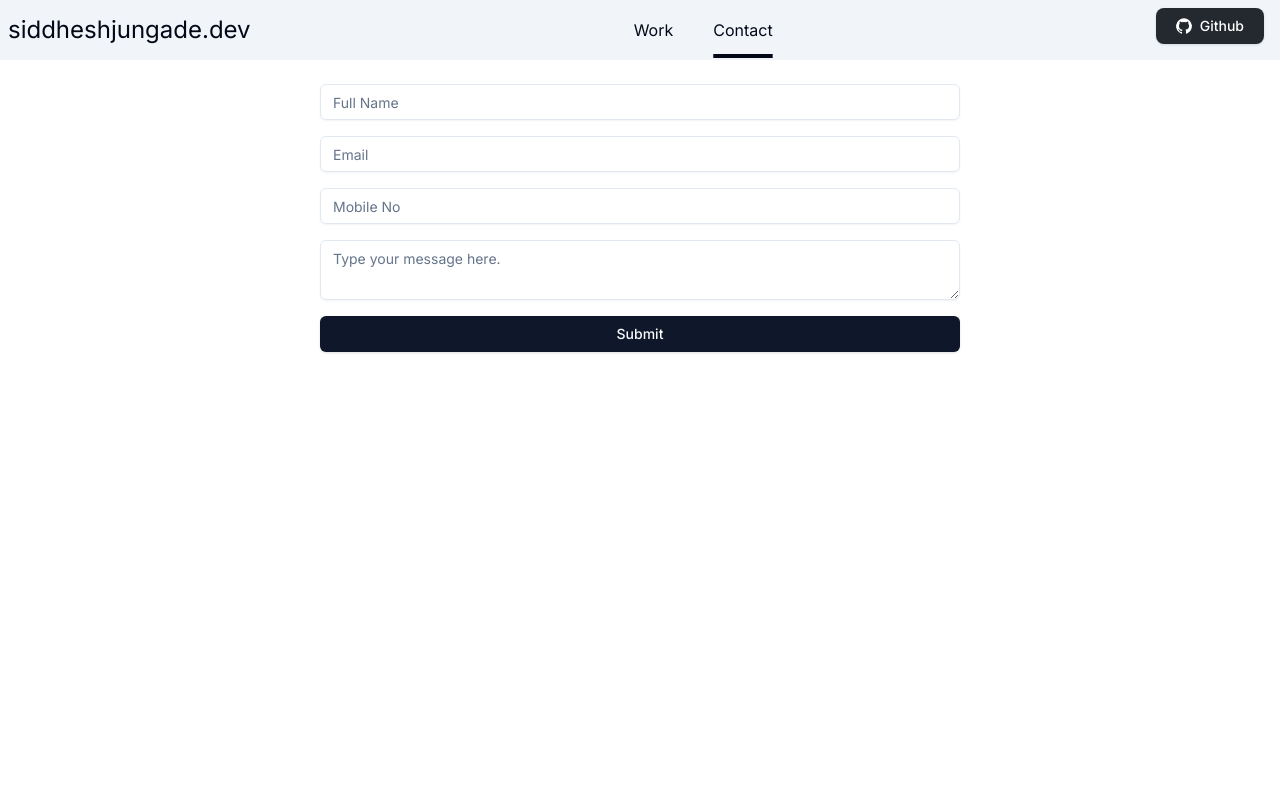
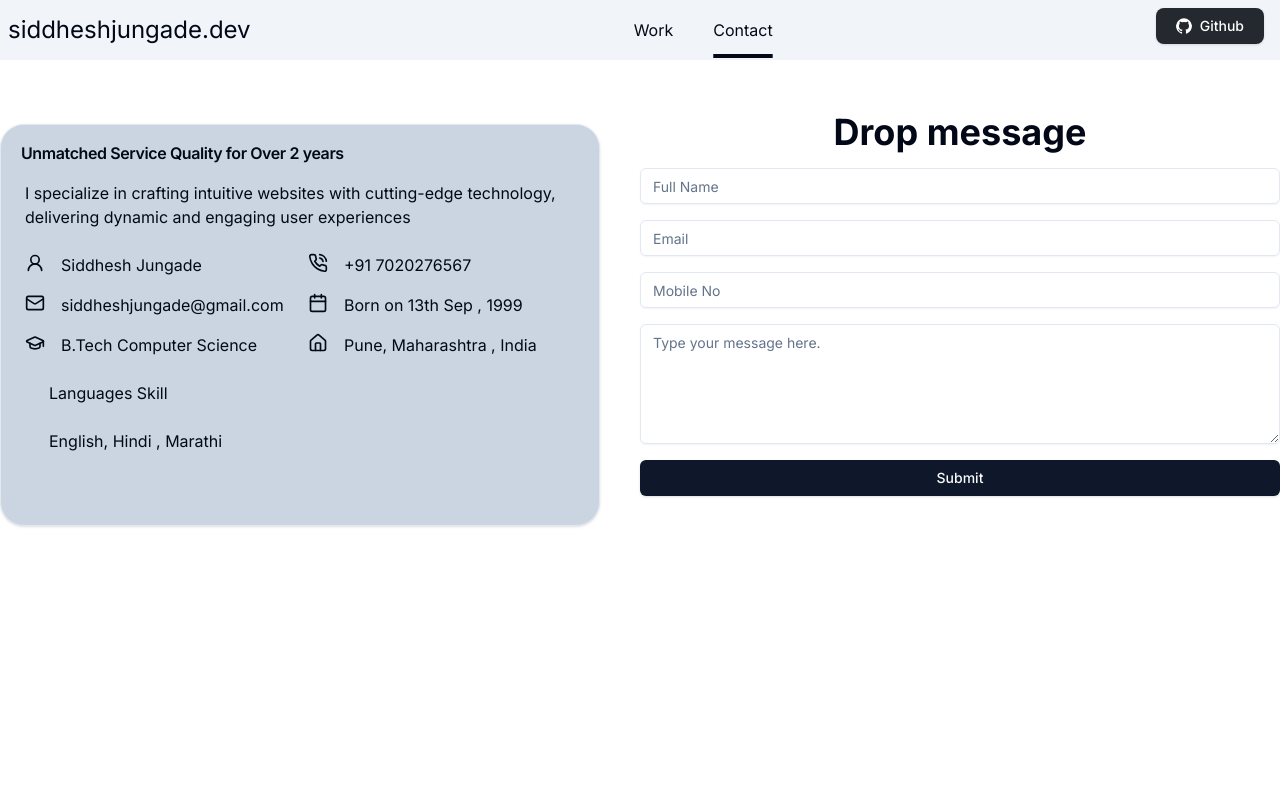
Before and after one commit to siddheshJungade/portfolio, a Next.js app in the folder web/: page /contact in a window 1280 px wide. Shown: the top 800 px of the page. Built offline with nearby package versions, Linux system fonts and the light colour scheme.

Commit message:
fix contacts
Signed-off-by: siddheshjungade007 <siddheshshaym.j@digitalapicraft.com>

```diff
--- a/web/src/app/(dashboard)/contact/layout.tsx
+++ b/web/src/app/(dashboard)/contact/layout.tsx
@@ -1,5 +1,5 @@
 
-
+import Script from "next/script";
 
 export default function ContactPageLayout({
   children,
@@ -7,8 +7,9 @@ export default function ContactPageLayout({
   children: React.ReactNode;
 }>) {
   return (
+    <>
 
-        <>{children}</>
-
+      {children}
+    </>
   );
 }
--- a/web/src/app/(dashboard)/contact/page.tsx
+++ b/web/src/app/(dashboard)/contact/page.tsx
@@ -1,10 +1,15 @@
-"use-client"
 import { ContactForm } from '@/components/custom/contact-form';
+import Script from 'next/script';
 
 export default function Contact() {
 
   return (
     <main className="flex min-h-screen flex-col items-center justify-between">
+        {/* <Script
+        type="text/javascript"
+        src="https://assets.calendly.com/assets/external/widget.js"
+        async
+      /> */}
       <ContactForm key="./contacts" />
     </main>
   );
--- a/web/src/components/custom/contact-form.tsx
+++ b/web/src/components/custom/contact-form.tsx
@@ -3,7 +3,9 @@ import { Input } from "../ui/input";
 import { Button } from "@/components/ui/button";
 import { toast, useToast } from "@/components/ui/use-toast";
 import { Textarea } from "../ui/textarea";
-import Script from "next/script";
+import { DevImg } from "./dev-img";
+import Image from "next/image";
+import { PersonalInfo } from "./personal-info";
 
 const inputFieldList = [
   {
@@ -35,8 +37,12 @@ export const ContactForm = () => {
 
   return (
     <>
-      <div className="w-full h-full flex mt-6 content-center justify-center">
-        <form className="w-full h-full md:w-[50%] grid gap-4">
+      <div className="w-full mx-auto h-full flex mt-10 justify-center gap-10">
+        <div className="hidden lg:block w-[600px] h-full">
+          <PersonalInfo />
+        </div>
+        <form className="w-[90%] h-full md:w-[40em] mt-3 flex flex-col justify-stretch gap-4">
+          <h1 className="font-bold text-4xl text-center"> Drop message </h1>
           {inputFieldList.map((field, idx) => (
             <Input
               key={field.name}
@@ -45,7 +51,10 @@ export const ContactForm = () => {
               pattern={field?.pattern}
             />
           ))}
-          <Textarea placeholder="Type your message here." />
+          <Textarea
+            className="h-[300px] xl:h-[120px] justify-self-stretch self-stretch"
+            placeholder="Type your message here."
+          />
           <Button
             className="w-full"
             onClick={() => {
@@ -66,12 +75,7 @@ export const ContactForm = () => {
             minWidth: "100%",
             height: "700px",
           }}
-        ></div>
-      <Script
-        type="text/javascript"
-        src="https://assets.calendly.com/assets/external/widget.js"
-        async
-      ></Script> */}
+        ></div> */}
     </>
   );
 };
--- a/web/src/components/custom/footer.tsx
+++ b/web/src/components/custom/footer.tsx
@@ -15,7 +15,7 @@ export const Footer = () => {
             </a>
             . The source code is available on{" "}
             <a
-              href={""}
+              href={"https://github.com/siddheshJungade/portfolio"}
               target="_blank"
               rel="noreferrer"
               className="font-medium underline underline-offset-4"
--- a/web/src/components/custom/personal-info.tsx
+++ b/web/src/components/custom/personal-info.tsx
@@ -37,7 +37,7 @@ const infoData = [
 
 export const PersonalInfo = () => {
   return (
-    <Card className="w-full mx-auto mt-6 bg-slate-300 rounded-3xl">
+    <Card className="w-full h-full mx-auto mt-6 bg-slate-300 rounded-3xl">
       <CardTitle className="m-5 ">
         Unmatched Service Quality for Over 2 years
       </CardTitle>
```
Lines whose indentation alone changed are shown as unchanged.
